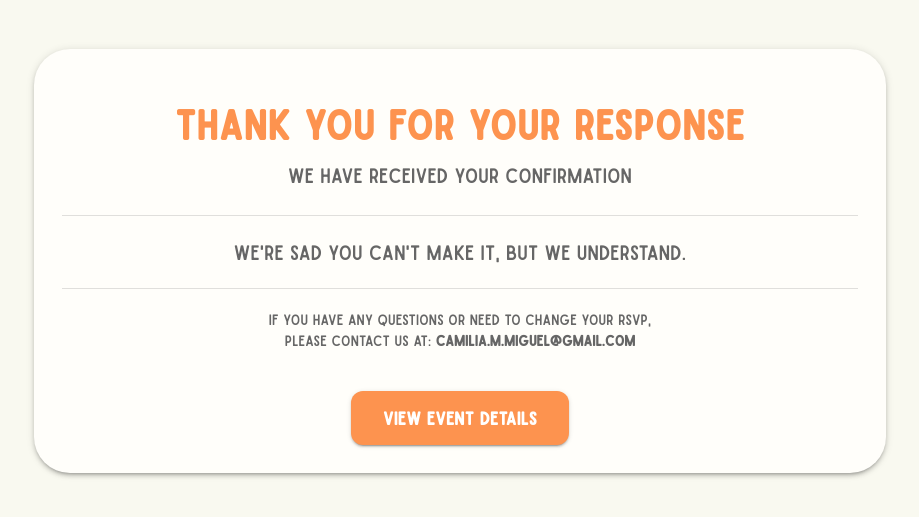
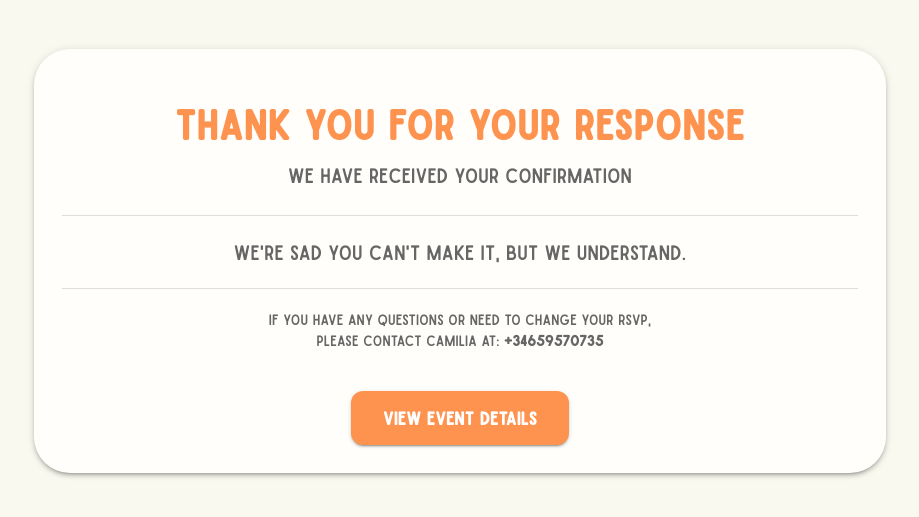
Before and after one commit to delacraft/maykasal-ui, a Next.js app: page /thank-you in a window 1280 px wide. Shown: the part 139-656 px from the top of the page, without its empty margins (180-1099 px from the left). Built offline with nearby package versions, Linux system fonts and the light colour scheme; some icons are missing.

Commit message:
Change contact and bizum details

```diff
--- a/app/page.tsx
+++ b/app/page.tsx
@@ -721,7 +721,7 @@ END:VCALENDAR`;
             <Button
               variant="outlined"
               fullWidth
-              onClick={() => handleCopyToClipboard('+34659570735', 'Bizum copied to clipboard!')}
+              onClick={() => handleCopyToClipboard('+34664380635', 'Bizum copied to clipboard!')}
               startIcon={<PhoneIphoneIcon sx={{ color: 'secondary.main' }} />}
               sx={{
                 py: 2,
--- a/app/thank-you/page.tsx
+++ b/app/thank-you/page.tsx
@@ -171,7 +171,7 @@ function ThankYouContent() {
           >
             If you have any questions or need to change your RSVP,
             <br />
-            please contact us at: <strong>camilia.m.miguel@gmail.com</strong>
+            please contact Camilia at: <strong>+34659570735</strong>
           </Typography>
 
           <Button
```
